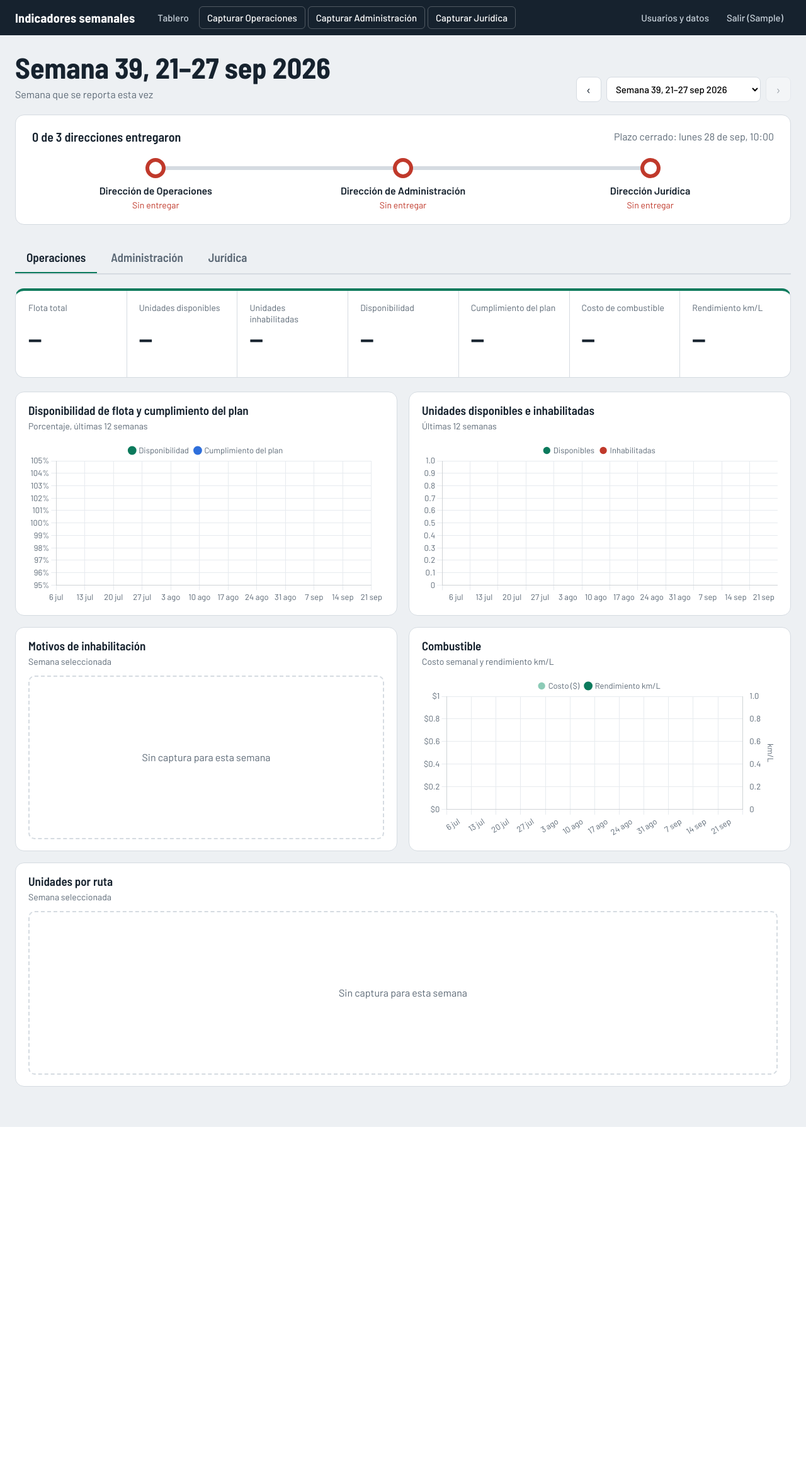
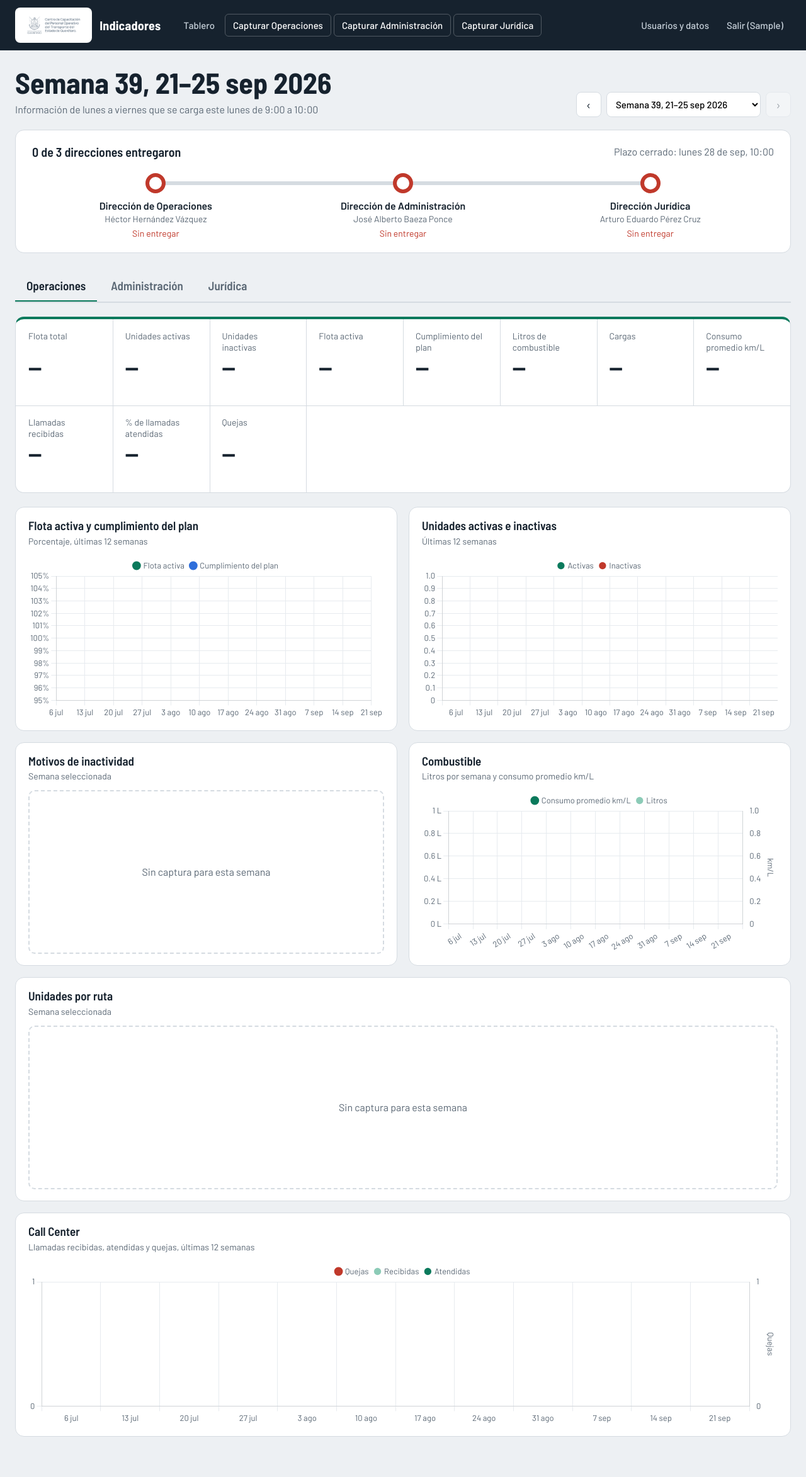
Before and after one commit to nahum0027/indicadores, a Django app: page / in a window 1280 px wide. Shown: the whole page at 63% size. Before the commit the page ends 1790 px from the top, so only its background shows below. Run offline with Django 5.2, Linux system fonts and the light colour scheme; the visitor is signed in with stand-in values (Sample User, id 1); data that the repository does not hold is empty.

Commit message:
Indicadores finales CCPOTEQ y logo

```diff
--- a/core/admin.py
+++ b/core/admin.py
@@ -21,4 +21,4 @@ class OperacionesAdmin(BaseAdmin):
 
 admin.site.register(ReporteAdministracion, BaseAdmin)
 admin.site.register(ReporteJuridico, BaseAdmin)
-admin.site.site_header = "Indicadores semanales"
+admin.site.site_header = "Indicadores CCPOTEQ"
--- a/core/areas.py
+++ b/core/areas.py
@@ -4,15 +4,15 @@ from .models import ReporteAdministracion, ReporteJuridico, ReporteOperaciones
 # slug -> configuración. El "grupo" es el nombre del grupo de Django que puede capturar.
 AREAS = {
     "operaciones": {
-        "titulo": "Operaciones", "nombre": "Dirección de Operaciones", "grupo": "Operaciones",
+        "titulo": "Operaciones", "nombre": "Dirección de Operaciones", "responsable": "Héctor Hernández Vázquez", "grupo": "Operaciones",
         "modelo": ReporteOperaciones, "form": OperacionesForm,
     },
     "administracion": {
-        "titulo": "Administración", "nombre": "Dirección de Administración", "grupo": "Administracion",
+        "titulo": "Administración", "nombre": "Dirección de Administración", "responsable": "José Alberto Baeza Ponce", "grupo": "Administracion",
         "modelo": ReporteAdministracion, "form": AdministracionForm,
     },
     "juridico": {
-        "titulo": "Jurídica", "nombre": "Dirección Jurídica", "grupo": "Juridico",
+        "titulo": "Jurídica", "nombre": "Dirección Jurídica", "responsable": "Arturo Eduardo Pérez Cruz", "grupo": "Juridico",
         "modelo": ReporteJuridico, "form": JuridicoForm,
     },
 }
--- a/core/periodos.py
+++ b/core/periodos.py
@@ -1,4 +1,4 @@
-"""Reglas de semanas: cada lunes se reporta la semana anterior (lunes a domingo)."""
+"""Reglas de semanas: cada lunes (9:00 a 10:00) se carga lo generado de lunes a viernes de la semana anterior."""
 from datetime import date, datetime, time, timedelta
 
 from django.conf import settings
@@ -37,7 +37,7 @@ def parse_semana(texto):
 
 
 def etiqueta_semana(s: date) -> str:
-    fin = s + timedelta(days=6)
+    fin = s + timedelta(days=4)  # lunes a viernes
     num = s.isocalendar()[1]
     if s.month == fin.month:
         rango = f"{s.day}–{fin.day} {MESES[s.month - 1]}"
--- a/core/templates/core/base.html
+++ b/core/templates/core/base.html
@@ -1,9 +1,11 @@
+{% load static %}
 <!doctype html>
 <html lang="es">
 <head>
 <meta charset="utf-8">
 <meta name="viewport" content="width=device-width, initial-scale=1">
-<title>{% block title %}Indicadores semanales{% endblock %}</title>
+<title>{% block title %}Indicadores CCPOTEQ{% endblock %}</title>
+<link rel="icon" href="{% static 'core/logo.png' %}">
 <link rel="preconnect" href="https://fonts.googleapis.com">
 <link rel="preconnect" href="https://fonts.gstatic.com" crossorigin>
 <link href="https://fonts.googleapis.com/css2?family=Barlow:wght@400;500;600&family=Barlow+Semi+Condensed:wght@500;600;700&display=swap" rel="stylesheet">
@@ -21,8 +23,11 @@ body{margin:0;background:var(--papel);color:var(--tinta);font:400 16px/1.5 var(-
 a{color:inherit}
 :focus-visible{outline:3px solid #2F6FDB;outline-offset:2px;border-radius:4px}
 .barra{background:var(--tinta);color:#fff}
-.barra .dentro{max-width:1280px;margin:0 auto;padding:0 24px;display:flex;align-items:center;gap:24px;min-height:56px;flex-wrap:wrap}
+.barra .dentro{max-width:1280px;margin:0 auto;padding:0 24px;display:flex;align-items:center;gap:24px;min-height:80px;flex-wrap:wrap}
 .marca{font:700 20px/1 var(--cond);letter-spacing:.01em;text-decoration:none}
+.marca{display:flex;align-items:center;gap:12px}
+.marca img{height:56px;width:auto;display:block;background:#fff;padding:6px 12px;border-radius:8px}
+@media (max-width:600px){.marca img{height:42px;padding:4px 8px}}
 .nav{display:flex;gap:4px;align-items:center;flex:1;flex-wrap:wrap}
 .nav a,.nav button{color:#C9D3DC;text-decoration:none;padding:8px 12px;border-radius:6px;font:500 15px var(--texto);background:none;border:0;cursor:pointer}
 .nav a:hover,.nav button:hover{color:#fff;background:rgba(255,255,255,.08)}
@@ -40,7 +45,10 @@ main{max-width:1280px;margin:0 auto;padding:28px 24px 64px}
 </head>
 <body>
 <header class="barra"><div class="dentro">
-  <a class="marca" href="{% url 'dashboard' %}">Indicadores semanales</a>
+<a class="marca" href="{% url 'dashboard' %}">
+  <img src="{% static 'core/logo.png' %}" alt="CCPOTEQ">
+  <span>Indicadores</span>
+</a>
   {% if user.is_authenticated %}
   <nav class="nav">
     <a href="{% url 'dashboard' %}">Tablero</a>
--- a/core/templates/core/captura.html
+++ b/core/templates/core/captura.html
@@ -26,10 +26,11 @@ input.num:focus,.rutas input:focus{border-color:var(--tinta);outline:none;box-sh
 {% block contenido %}
 <div class="encabezado">
   <h1>{{ cfg.nombre }}</h1>
+  <p>Responsable: {{ cfg.responsable }}</p>
   <p>Indicadores de la {{ semana_txt|lower }}{% if instancia %}. Ya hay una captura; puedes corregirla.{% endif %}</p>
   <span class="plazo{% if vencido %} vencido{% endif %}">
     {% if vencido %}El plazo cerró el {{ limite_txt }}{% if not bloqueado %}; se guardará como entrega tarde{% endif %}.
-    {% else %}Entrega antes del {{ limite_txt }}{% endif %}
+    {% else %}Captura el lunes de 9:00 a 10:00. Límite: {{ limite_txt }}{% endif %}
   </span>
 </div>
 
--- a/core/templates/core/dashboard.html
+++ b/core/templates/core/dashboard.html
@@ -26,6 +26,7 @@
 .parada .est{font-size:14px;margin-top:2px}
 .parada.ok .est{color:var(--ok)} .parada.tarde .est{color:#8a5d00} .parada.vencido .est{color:var(--vencido)} .parada.pendiente .est{color:var(--tenue)}
 .parada .det{font-size:13px;color:var(--tenue)}
+.parada .resp{font-size:14px;color:var(--tenue)}
 
 /* Pestañas por dirección */
 .tabs{display:flex;gap:4px;border-bottom:2px solid var(--linea);margin-bottom:22px;overflow-x:auto}
@@ -54,14 +55,14 @@
 .g p{margin:0 0 12px;color:var(--tenue);font-size:14px}
 .lienzo{position:relative;height:260px}
 .vacio{height:260px;display:grid;place-items:center;color:var(--tenue);text-align:center;border:2px dashed var(--linea);border-radius:10px;padding:16px}
-@media (max-width:820px){.graficas{grid-template-columns:1fr}.paradas{grid-template-columns:1fr;gap:16px}.paradas::before{display:none}.parada{display:grid;grid-template-columns:32px 1fr;gap:4px 12px;text-align:left}.punto{margin:0;grid-row:span 3}}
+@media (max-width:820px){.graficas{grid-template-columns:1fr}.paradas{grid-template-columns:1fr;gap:16px}.paradas::before{display:none}.parada{display:grid;grid-template-columns:32px 1fr;gap:2px 12px;text-align:left}.punto{margin:0;grid-row:span 4}}
 </style>{% endblock %}
 
 {% block contenido %}
 <div class="cabeza">
   <div>
     <h1>{{ semana_txt }}</h1>
-    <div class="sub">{% if es_actual %}Semana que se reporta esta vez{% else %}Consulta histórica{% endif %}</div>
+    <div class="sub">{% if es_actual %}Información de lunes a viernes que se carga este lunes de 9:00 a 10:00{% else %}Consulta histórica{% endif %}</div>
   </div>
   <form class="selector" method="get">
     <a href="?semana={{ anterior }}" aria-label="Semana anterior">‹</a>
@@ -82,6 +83,7 @@
     <li class="parada {{ e.estado }}">
       <div class="punto"></div>
       <div class="nom">{{ e.nombre }}</div>
+      <div class="resp">{{ e.responsable }}</div>
       <div class="est">{{ e.txt }}</div>
       {% if e.detalle %}<div class="det">{{ e.detalle }}</div>{% endif %}
     </li>
@@ -98,11 +100,12 @@
 <section class="panel" id="panel-operaciones" data-area="operaciones" role="tabpanel" hidden>
   {% include "core/_kpis.html" with lista=kpis.operaciones %}
   <div class="graficas">
-    <div class="g"><h3>Disponibilidad de flota y cumplimiento del plan</h3><p>Porcentaje, últimas 12 semanas</p><div class="lienzo"><canvas id="op-pct"></canvas></div></div>
-    <div class="g"><h3>Unidades disponibles e inhabilitadas</h3><p>Últimas 12 semanas</p><div class="lienzo"><canvas id="op-unidades"></canvas></div></div>
-    <div class="g"><h3>Motivos de inhabilitación</h3><p>Semana seleccionada</p><div class="lienzo"><canvas id="op-motivos"></canvas></div></div>
-    <div class="g"><h3>Combustible</h3><p>Costo semanal y rendimiento km/L</p><div class="lienzo"><canvas id="op-combustible"></canvas></div></div>
+    <div class="g"><h3>Flota activa y cumplimiento del plan</h3><p>Porcentaje, últimas 12 semanas</p><div class="lienzo"><canvas id="op-pct"></canvas></div></div>
+    <div class="g"><h3>Unidades activas e inactivas</h3><p>Últimas 12 semanas</p><div class="lienzo"><canvas id="op-unidades"></canvas></div></div>
+    <div class="g"><h3>Motivos de inactividad</h3><p>Semana seleccionada</p><div class="lienzo"><canvas id="op-motivos"></canvas></div></div>
+    <div class="g"><h3>Combustible</h3><p>Litros por semana y consumo promedio km/L</p><div class="lienzo"><canvas id="op-combustible"></canvas></div></div>
     <div class="g ancha"><h3>Unidades por ruta</h3><p>Semana seleccionada</p><div class="lienzo"><canvas id="op-rutas"></canvas></div></div>
+    <div class="g ancha"><h3>Call Center</h3><p>Llamadas recibidas, atendidas y quejas, últimas 12 semanas</p><div class="lienzo"><canvas id="op-cc"></canvas></div></div>
   </div>
 </section>
 
@@ -113,6 +116,8 @@
     <div class="g"><h3>Motivos de baja</h3><p>Semana seleccionada</p><div class="lienzo"><canvas id="ad-bajas"></canvas></div></div>
     <div class="g"><h3>Incapacidades por tipo</h3><p>Últimas 12 semanas</p><div class="lienzo"><canvas id="ad-incap"></canvas></div></div>
     <div class="g"><h3>Vacantes abiertas por puesto</h3><p>Semana seleccionada</p><div class="lienzo"><canvas id="ad-vac"></canvas></div></div>
+    <div class="g"><h3>Vacaciones por área y sexo</h3><p>Semana seleccionada</p><div class="lienzo"><canvas id="ad-vacaciones"></canvas></div></div>
+    <div class="g"><h3>Capacitación</h3><p>Últimas 12 semanas</p><div class="lienzo"><canvas id="ad-cap"></canvas></div></div>
   </div>
 </section>
 
@@ -122,8 +127,7 @@
     <div class="g ancha"><h3>Audiencias por instancia</h3><p>Últimas 12 semanas</p><div class="lienzo"><canvas id="ju-aud"></canvas></div></div>
     <div class="g"><h3>Personas lesionadas por código</h3><p>Semana seleccionada</p><div class="lienzo"><canvas id="ju-les"></canvas></div></div>
     <div class="g"><h3>Determinación de responsabilidad</h3><p>Semana seleccionada</p><div class="lienzo"><canvas id="ju-resp"></canvas></div></div>
-    <div class="g"><h3>Siniestros y lesionados</h3><p>Últimas 12 semanas</p><div class="lienzo"><canvas id="ju-sin"></canvas></div></div>
-    <div class="g"><h3>Pólizas y acuerdos entre particulares</h3><p>Últimas 12 semanas</p><div class="lienzo"><canvas id="ju-pol"></canvas></div></div>
+    <div class="g ancha"><h3>Siniestros, lesionados y activaciones de póliza</h3><p>Últimas 12 semanas</p><div class="lienzo"><canvas id="ju-sin"></canvas></div></div>
   </div>
 </section>
 
@@ -178,27 +182,33 @@ const pct = {scales: {y: {suggestedMax: 100, ticks: {callback: v => v + "%"}}},
 const constructores = {
   operaciones() {
     const o = D.ops;
-    linea("op-pct", [{label: "Disponibilidad", data: o.disponibilidad, color: C.ops},
+    linea("op-pct", [{label: "Flota activa", data: o.disponibilidad, color: C.ops},
                      {label: "Cumplimiento del plan", data: o.cumplimiento, color: C.azul}], pct);
-    barras("op-unidades", L, [{label: "Disponibles", data: o.disponibles, backgroundColor: C.ops, stack: "u"},
-                              {label: "Inhabilitadas", data: o.inhabilitadas, backgroundColor: C.rojo, stack: "u"}],
+    barras("op-unidades", L, [{label: "Activas", data: o.disponibles, backgroundColor: C.ops, stack: "u"},
+                              {label: "Inactivas", data: o.inhabilitadas, backgroundColor: C.rojo, stack: "u"}],
            {scales: {x: {stacked: true}, y: {stacked: true, beginAtZero: true}}});
     dona("op-motivos", ["Taller", "Siniestro", "Documentación", "Otro"], o.inhab_motivos, [C.ops, C.rojo, C.jurClaro, C.gris]);
     new Chart(document.getElementById("op-combustible"), {data: {labels: L, datasets: [
-      {type: "bar", label: "Costo ($)", data: o.costo, backgroundColor: C.opsClaro, yAxisID: "y"},
-      {type: "line", label: "Rendimiento km/L", data: o.rendimiento, borderColor: C.ops, backgroundColor: C.ops, borderWidth: 2.5, yAxisID: "y2"}]},
-      options: {scales: {y: {beginAtZero: true, ticks: {callback: v => "$" + Number(v).toLocaleString("es-MX")}},
+      {type: "bar", order: 1, label: "Litros", data: o.litros, backgroundColor: C.opsClaro, yAxisID: "y"},
+      {type: "line", order: 0, label: "Consumo promedio km/L", data: o.consumo, borderColor: C.ops, backgroundColor: C.ops, borderWidth: 2.5, yAxisID: "y2"}]},
+      options: {scales: {y: {beginAtZero: true, ticks: {callback: v => Number(v).toLocaleString("es-MX") + " L"}},
                          y2: {position: "right", grid: {display: false}, title: {display: true, text: "km/L"}}}}});
     if (!o.rutas || !o.rutas.labels.length) vacio("op-rutas");
     else barras("op-rutas", o.rutas.labels, [{label: "Unidades", data: o.rutas.data, backgroundColor: C.ops}],
                 {plugins: {legend: {display: false}}, scales: {y: {beginAtZero: true, ticks: {precision: 0}}}});
+    new Chart(document.getElementById("op-cc"), {data: {labels: L, datasets: [
+      {type: "bar", order: 1, label: "Recibidas", data: o.cc_recibidas, backgroundColor: C.opsClaro},
+      {type: "bar", order: 1, label: "Atendidas", data: o.cc_atendidas, backgroundColor: C.ops},
+      {type: "line", order: 0, label: "Quejas", data: o.cc_quejas, borderColor: C.rojo, backgroundColor: C.rojo, borderWidth: 2.5, yAxisID: "y2"}]},
+      options: {scales: {y: {beginAtZero: true, ticks: {precision: 0}},
+                         y2: {position: "right", beginAtZero: true, grid: {display: false}, ticks: {precision: 0}, title: {display: true, text: "Quejas"}}}}});
   },
   administracion() {
     const a = D.adm;
     new Chart(document.getElementById("ad-movs"), {data: {labels: L, datasets: [
-      {type: "bar", label: "Altas", data: a.altas, backgroundColor: C.adm},
-      {type: "bar", label: "Bajas", data: a.bajas, backgroundColor: C.rojo},
-      {type: "line", label: "Rotación %", data: a.rotacion, borderColor: C.negro, backgroundColor: C.negro, borderWidth: 2, yAxisID: "y2"}]},
+      {type: "bar", order: 1, label: "Altas", data: a.altas, backgroundColor: C.adm},
+      {type: "bar", order: 1, label: "Bajas", data: a.bajas, backgroundColor: C.rojo},
+      {type: "line", order: 0, label: "Rotación %", data: a.rotacion, borderColor: C.negro, backgroundColor: C.negro, borderWidth: 2, yAxisID: "y2"}]},
       options: {scales: {y: {beginAtZero: true, ticks: {precision: 0}},
                          y2: {position: "right", beginAtZero: true, grid: {display: false}, ticks: {callback: v => v + "%"}}}}});
     dona("ad-bajas", ["Renuncia", "Despido", "Abandono", "Otro"], a.bajas_motivos, [C.adm, C.rojo, C.jur, C.gris]);
@@ -211,6 +221,17 @@ const constructores = {
     else barras("ad-vac", ["Operador", "Mecánico", "Administrativo", "Otro"],
                 [{label: "Vacantes", data: a.vacantes, backgroundColor: C.adm}],
                 {indexAxis: "y", plugins: {legend: {display: false}}, scales: {x: {beginAtZero: true, ticks: {precision: 0}}}});
+    const v = a.vacaciones;
+    if (!v) vacio("ad-vacaciones");
+    else barras("ad-vacaciones", ["Administración", "Operaciones"], [
+      {label: "Hombres", data: [v[0], v[2]], backgroundColor: C.adm},
+      {label: "Mujeres", data: [v[1], v[3]], backgroundColor: C.admClaro}],
+      {scales: {y: {beginAtZero: true, ticks: {precision: 0}}}});
+    barras("ad-cap", L, [
+      {label: "En capacitación", data: a.cap_curso, backgroundColor: C.admClaro},
+      {label: "Liberados", data: a.cap_liberados, backgroundColor: C.adm},
+      {label: "Bajas", data: a.cap_bajas, backgroundColor: C.rojo}],
+      {scales: {y: {beginAtZero: true, ticks: {precision: 0}}}});
   },
   juridico() {
     const j = D.jur;
@@ -225,11 +246,9 @@ const constructores = {
                 {plugins: {legend: {display: false}}, scales: {y: {beginAtZero: true, ticks: {precision: 0}}}});
     dona("ju-resp", ["De la empresa", "De terceros", "Compartida", "En determinación"], j.resp, [C.rojo, C.ops, C.jurClaro, C.gris]);
     linea("ju-sin", [{label: "Siniestros", data: j.siniestros, color: C.jur},
-                     {label: "Personas lesionadas", data: j.lesionados_serie, color: C.rojo}],
+                     {label: "Personas lesionadas", data: j.lesionados_serie, color: C.rojo},
+                     {label: "Activaciones de póliza", data: j.polizas, color: C.negro}],
           {scales: {y: {beginAtZero: true, ticks: {precision: 0}}}});
-    barras("ju-pol", L, [{label: "Activaciones de póliza", data: j.polizas, backgroundColor: C.jur},
-                         {label: "Acuerdos entre particulares", data: j.acuerdos, backgroundColor: C.jurClaro}],
-           {scales: {y: {beginAtZero: true, ticks: {precision: 0}}}});
   },
 };
 
--- a/core/templates/registration/login.html
+++ b/core/templates/registration/login.html
@@ -1,4 +1,5 @@
 {% extends "core/base.html" %}
+{% load static %}
 {% block title %}Entrar · Indicadores{% endblock %}
 {% block estilos %}<style>
 .caja{max-width:380px;margin:8vh auto;background:#fff;border-radius:12px;padding:32px;border:1px solid var(--linea)}
@@ -11,7 +12,8 @@
 </style>{% endblock %}
 {% block contenido %}
 <div class="caja">
-  <h1>Entrar</h1>
+   <img src="{% static 'core/logo.png' %}" alt="CCPOTEQ" style="height:64px;width:auto;margin-bottom:16px">
+    <h1>Entrar</h1>
   <p>Usa el usuario que te asignó sistemas.</p>
   {% if form.errors %}<p class="err">Usuario o contraseña incorrectos.</p>{% endif %}
   <form method="post">{% csrf_token %}
--- a/core/views.py
+++ b/core/views.py
@@ -146,7 +146,7 @@ def dashboard(request):
         else:
             estado, txt = ("vencido", "Sin entregar") if vencido else ("pendiente", "Pendiente")
             detalle = ""
-        entregas.append({"slug": slug, "nombre": cfg["nombre"], "estado": estado, "txt": txt, "detalle": detalle})
+        entregas.append({"slug": slug, "nombre": cfg["nombre"], "responsable": cfg["responsable"], "estado": estado, "txt": txt, "detalle": detalle})
 
     restante = None
     if not vencido:
@@ -162,12 +162,16 @@ def dashboard(request):
     kpis = {
         "operaciones": [
             _kpi("Flota total", op, op_prev, "flota_total"),
-            _kpi("Unidades disponibles", op, op_prev, "unidades_disponibles", sube_es_bueno=True),
-            _kpi("Unidades inhabilitadas", op, op_prev, "inhabilitadas", sube_es_bueno=False),
-            _kpi("Disponibilidad", op, op_prev, "disponibilidad", "pct", True),
+            _kpi("Unidades activas", op, op_prev, "unidades_disponibles", sube_es_bueno=True),
+            _kpi("Unidades inactivas", op, op_prev, "inhabilitadas", sube_es_bueno=False),
+            _kpi("Flota activa", op, op_prev, "disponibilidad", "pct", True),
             _kpi("Cumplimiento del plan", op, op_prev, "cumplimiento", "pct", True),
-            _kpi("Costo de combustible", op, op_prev, "costo_combustible", "money", False),
-            _kpi("Rendimiento km/L", op, op_prev, "rendimiento", "dec", True),
+            _kpi("Litros de combustible", op, op_prev, "litros", sube_es_bueno=False),
+            _kpi("Cargas", op, op_prev, "cargas"),
+            _kpi("Consumo promedio km/L", op, op_prev, "consumo_promedio", "dec", True),
+            _kpi("Llamadas recibidas", op, op_prev, "cc_recibidas"),
+            _kpi("% de llamadas atendidas", op, op_prev, "cc_atencion", "pct", True),
+            _kpi("Quejas", op, op_prev, "cc_quejas", sube_es_bueno=False),
         ],
         "administracion": [
             _kpi("Plantilla", ad, ad_prev, "plantilla_total"),
@@ -177,13 +181,16 @@ def dashboard(request):
             _kpi("Incapacidades", ad, ad_prev, "incapacidades", sube_es_bueno=False),
             _kpi("Días de incapacidad", ad, ad_prev, "dias_incapacidad", sube_es_bueno=False),
             _kpi("Vacantes abiertas", ad, ad_prev, "vacantes", sube_es_bueno=False),
+            _kpi("Personal de vacaciones", ad, ad_prev, "vacaciones"),
+            _kpi("En capacitación", ad, ad_prev, "cap_en_curso"),
+            _kpi("Liberados de capacitación", ad, ad_prev, "cap_liberados", sube_es_bueno=True),
+            _kpi("Bajas en capacitación", ad, ad_prev, "cap_bajas", sube_es_bueno=False),
         ],
         "juridico": [
             _kpi("Audiencias", ju, ju_prev, "audiencias"),
             _kpi("Siniestros", ju, ju_prev, "siniestros", sube_es_bueno=False),
             _kpi("Personas lesionadas", ju, ju_prev, "lesionados", sube_es_bueno=False),
             _kpi("Activaciones de póliza", ju, ju_prev, "polizas_activadas", sube_es_bueno=False),
-            _kpi("Acuerdos entre particulares", ju, ju_prev, "acuerdos_particulares"),
         ],
     }
 
@@ -194,8 +201,11 @@ def dashboard(request):
             "cumplimiento": _serie(op_s, "cumplimiento"),
             "disponibles": _serie(op_s, "unidades_disponibles"),
             "inhabilitadas": _serie(op_s, "inhabilitadas"),
-            "costo": _serie(op_s, "costo_combustible"),
-            "rendimiento": _serie(op_s, "rendimiento"),
+            "litros": _serie(op_s, "litros"),
+            "consumo": _serie(op_s, "consumo_promedio"),
+            "cc_recibidas": _serie(op_s, "cc_recibidas"),
+            "cc_atendidas": _serie(op_s, "cc_atendidas"),
+            "cc_quejas": _serie(op_s, "cc_quejas"),
             "inhab_motivos": _actual(op, ["inhab_taller", "inhab_siniestro", "inhab_documentacion", "inhab_otro"]),
             "rutas": {"labels": [r.ruta for r in op.rutas.all()], "data": [r.unidades for r in op.rutas.all()]} if op else None,
         },
@@ -208,6 +218,10 @@ def dashboard(request):
             "incap_mat": _serie(ad_s, "incap_maternidad"),
             "bajas_motivos": _actual(ad, ["bajas_renuncia", "bajas_despido", "bajas_abandono", "bajas_otro"]),
             "vacantes": _actual(ad, ["vac_operador", "vac_mecanico", "vac_administrativo", "vac_otro"]),
+            "vacaciones": _actual(ad, ["vaca_adm_h", "vaca_adm_m", "vaca_ops_h", "vaca_ops_m"]),
+            "cap_curso": _serie(ad_s, "cap_en_curso"),
+            "cap_liberados": _serie(ad_s, "cap_liberados"),
+            "cap_bajas": _serie(ad_s, "cap_bajas"),
         },
         "jur": {
             "ccl": _serie(ju_s, "aud_ccl"),
@@ -216,7 +230,6 @@ def dashboard(request):
             "siniestros": _serie(ju_s, "siniestros"),
             "lesionados_serie": _serie(ju_s, "lesionados"),
             "polizas": _serie(ju_s, "polizas_activadas"),
-            "acuerdos": _serie(ju_s, "acuerdos_particulares"),
             "resp": _actual(ju, ["resp_propia", "resp_tercero", "resp_compartida", "resp_proceso"]),
             "lesionados": _actual(ju, ["les_verde", "les_amarillo", "les_rojo", "les_negro"]),
         },
```
Also changed, not shown: core/forms.py (+6 -3 lines), core/management/commands/datos_demo.py (+7 -6 lines), core/models.py (+28 -14 lines), README.md, core/migrations/0001_initial.py, core/static/core/Logo.png (added).
